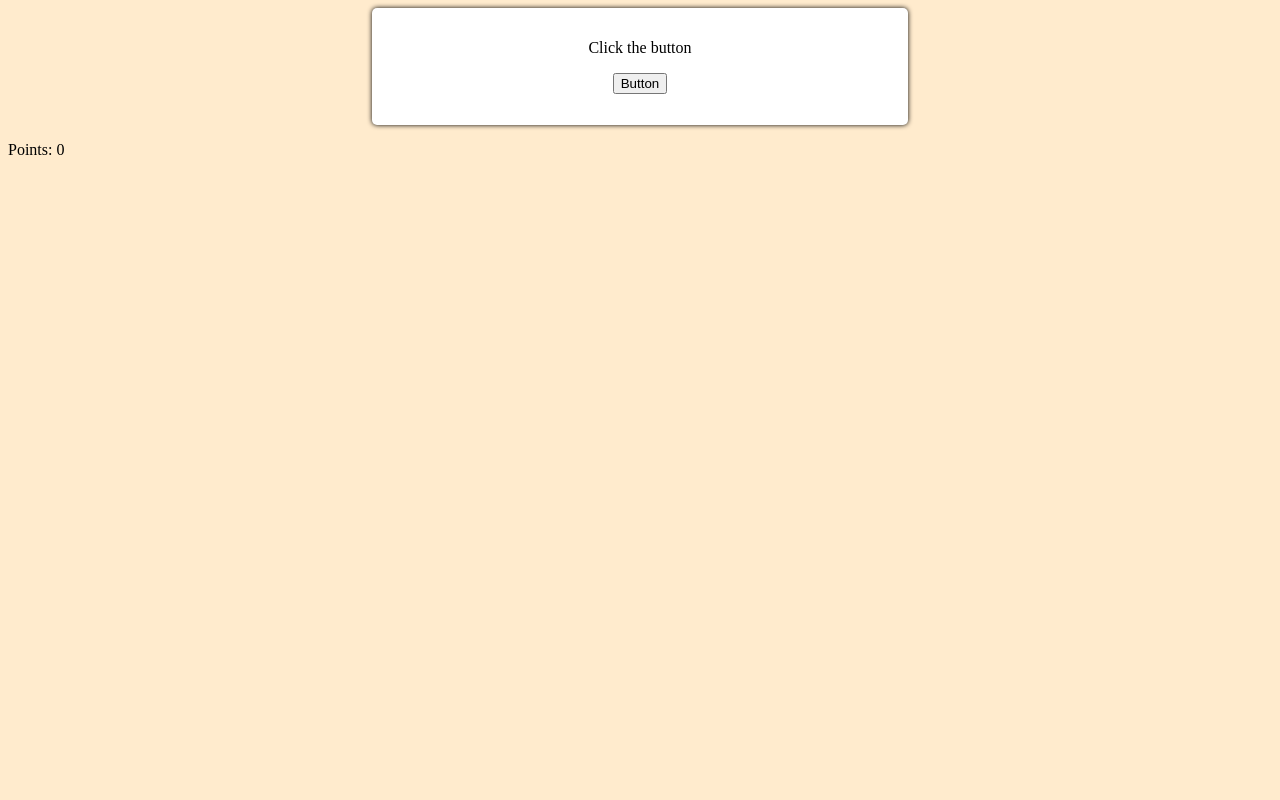
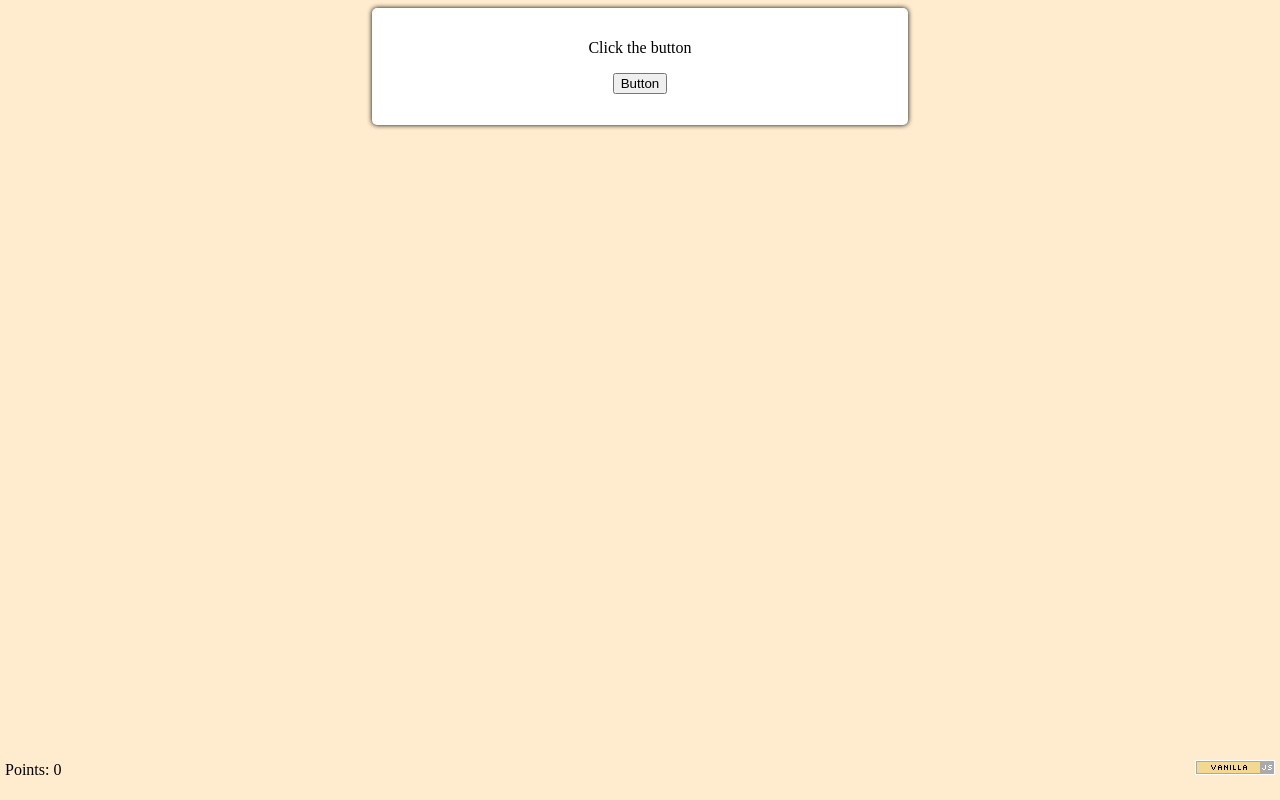
Before and after one commit to GeorgeSchafer/AutomationGame, a plain HTML site: page index.html in a window 1280 px wide. Drawn offline with Linux system fonts and the light colour scheme.

Commit message:
added vanillajs button

```diff
--- a/index.html
+++ b/index.html
@@ -8,9 +8,10 @@
   </head>
   <body>
     <div id="points-div">
-      <p>
-          Points: <span id="point-total">0</span>
-      </p>
+      <p>Points: <span id="point-total">0</span></p>
+    </div>
+    <div id="vanilla">
+      <p><img src="button.png" /></p>
     </div>
     <script type="module" src="script.js"></script>
   </body>
--- a/style.css
+++ b/style.css
@@ -11,3 +11,15 @@ body {
     padding: 15px;
     text-align: center;
 }
+
+#points-div {
+    position:absolute;
+    bottom: 5px;
+    left: 5px;
+}
+
+#vanilla {
+    position:absolute;
+    bottom: 5px;
+    right: 5px;
+}
```
Also changed, not shown: button.png (added).
